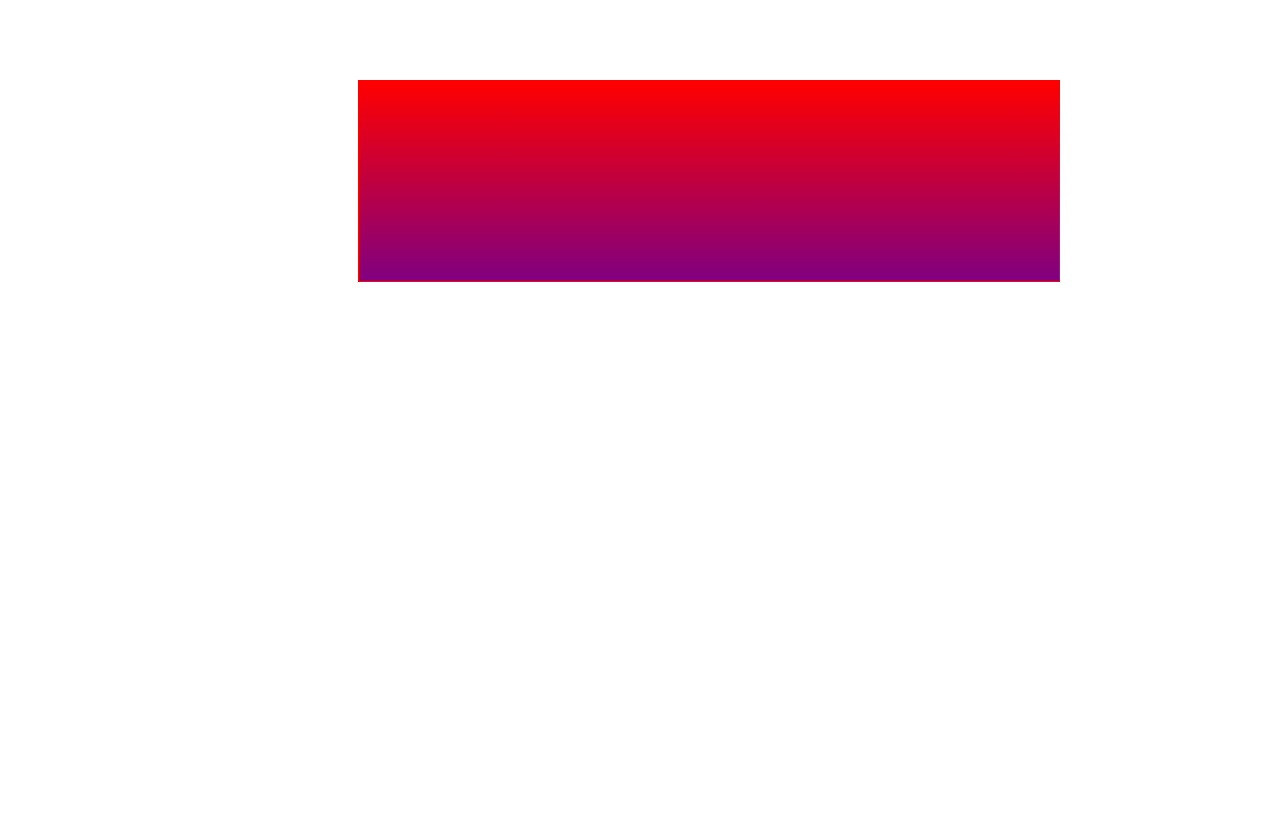
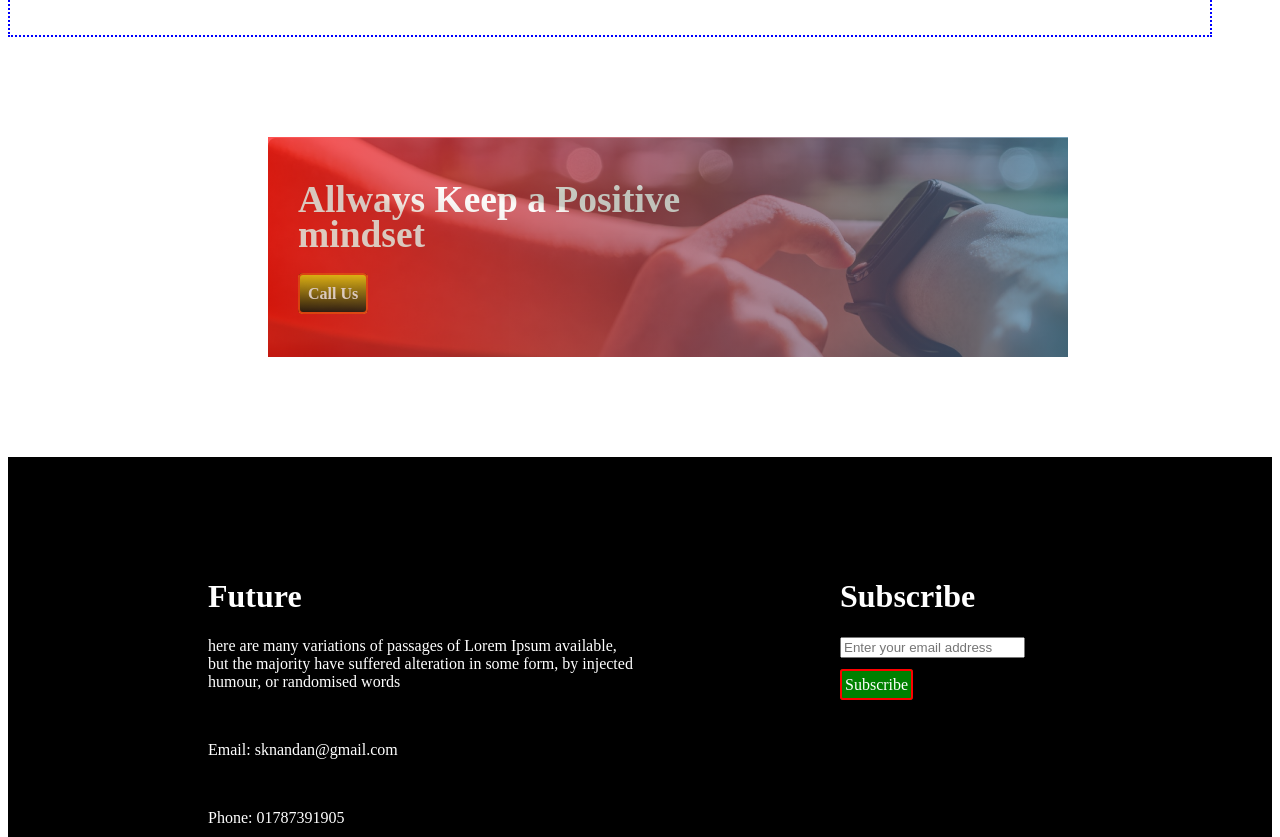
Before and after one commit to sushanto4/new-yr-new-me, a plain HTML site: page index.html in a window 1280 px wide. Shown: the part 2306-3143 px from the top of the page. Before the commit the page ends 2596 px from the top, so only its background shows below. Drawn offline with Linux system fonts and the light colour scheme.

Commit message:
almost done

```diff
--- a/index.html
+++ b/index.html
@@ -7,6 +7,8 @@
     <meta name="viewport" content="width=device-width, initial-scale=1.0">
     <title>Assignment-1</title>
     <link rel="stylesheet" href="style.css">
+    <link rel="stylesheet" href="https://cdnjs.cloudflare.com/ajax/libs/font-awesome/6.4.0/css/all.min.css">
+
 </head>
 
 <body>
@@ -75,8 +77,43 @@
 
     </section>
     <section class="section_5">
-        <!-- <img class="watch" src="images/watch.png" alt=""> -->
+        <div class="watch">
+            <span id="watch">
+                <h1>Allways Keep a Positive</h1>
+                <h1>mindset</h1><br><br><br><br><br><br><br><br><br>
+                <a class="btn2" href="index.html">Call Us</a>
+            </span>
+        </div>
+
     </section>
+
+
+
+    <footer>
+        <div class="parent">
+            <div class="div1">
+                <h1>Future</h1>
+                <p id="para_3">here are many variations of passages of Lorem Ipsum
+                    available, but the majority have suffered alteration in some
+                    form, by injected humour, or randomised words</p><br>
+                <p>Email: sknandan@gmail.com</p><br>
+                <p>Phone: 01787391905</p>
+                <i class="fa-brands fa-square-facebook"></i>
+                <i id="icon" class="fa-brands fa-twitter"></i>
+                <i id="icon" class="fa-brands fa-youtube"></i>
+
+
+            </div>
+            <div class="div1">
+                <form action="">
+                    <h1>Subscribe</h1>
+                    <label for="email"></label>
+                    <input type="text" placeholder="Enter your email address">
+                    <br> <br><a class="btn3" href="index.html">Subscribe</a>
+                </form>
+            </div>
+        </div>
+    </footer>
 </body>
 
 </html>
--- a/style.css
+++ b/style.css
@@ -109,6 +109,8 @@
 
 .plan {
     text-align: center;
+    margin-bottom: 70px;
+    font-size: 30px;
 }
 
 .learn {
@@ -142,9 +144,83 @@
 /* Fifth section css Begins */
 
 .section_5 {
-    margin-left: 350px;
-    height: 200px;
-    width: 700px;
-    border: 1px solid red;
-    background-image: linear-gradient(red, purple);
+    background-image: url(images/watch.png);
+    margin-left: 260px;
+    height: 220px;
+    width: 800px;
+    background-repeat: no-repeat;
+    position: relative;
+
 }
+
+.watch {
+
+
+    height: 220px;
+    width: 800px;
+    background-image: linear-gradient(to right, rgb(255, 0, 0), rgb(50, 115, 150));
+    position: absolute;
+    opacity: 0.67;
+}
+
+#watch {
+
+    padding-left: 30px;
+    position: absolute;
+    padding-top: 30px;
+    color: white;
+    font-size: 25px;
+    font-weight: 900;
+    line-height: 0.1;
+
+
+
+}
+
+.btn2 {
+    color: #fff;
+    text-decoration: none;
+    font-size: medium;
+    padding: 10px 8px 10px 8px;
+    background-image: linear-gradient(gold, black);
+    border: 2px solid rgb(255, 60, 0);
+    border-radius: 5px;
+
+
+}
+
+
+
+
+footer {
+    height: 500px;
+    margin-top: 100px;
+    background-color: black;
+}
+
+.div1 {
+    width: 50%;
+    padding-left: 200px;
+    padding-top: 100px;
+}
+
+.parent {
+    color: white;
+    display: flex;
+}
+
+.btn3 {
+    margin-top: 50px;
+    color: white;
+    text-decoration: none;
+    padding: 5px 3px 5px 3px;
+    background-color: green;
+    border: 2px solid red;
+    border-radius: 3px;
+
+}
+
+#icon {
+
+    padding-left: 20px;
+}
```
